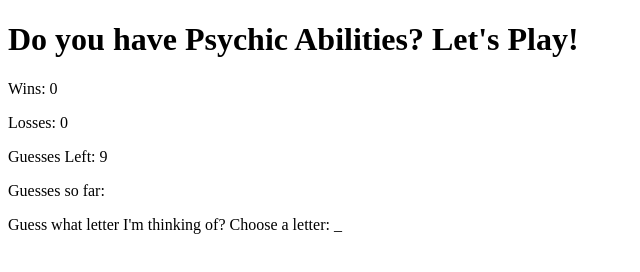
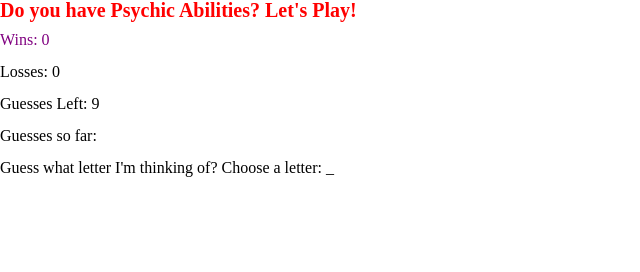
Before and after one commit to looksue/Psychic-Game, a plain HTML site: page index.html in a window 1280 px wide. Shown: the whole page, without its empty margins (0-640 px from the left). Drawn offline with Linux system fonts and the light colour scheme.

Commit message:
added div classes

```diff
--- a/assets/css/reset.css
+++ b/assets/css/reset.css
@@ -0,0 +1,48 @@
+/* http://meyerweb.com/eric/tools/css/reset/
+   v2.0 | 20110126
+   License: none (public domain)
+*/
+
+html, body, div, span, applet, object, iframe,
+h1, h2, h3, h4, h5, h6, p, blockquote, pre,
+a, abbr, acronym, address, big, cite, code,
+del, dfn, em, img, ins, kbd, q, s, samp,
+small, strike, strong, sub, sup, tt, var,
+b, u, i, center,
+dl, dt, dd, ol, ul, li,
+fieldset, form, label, legend,
+table, caption, tbody, tfoot, thead, tr, th, td,
+article, aside, canvas, details, embed,
+figure, figcaption, footer, header, hgroup,
+menu, nav, output, ruby, section, summary,
+time, mark, audio, video {
+	margin: 0;
+	padding: 0;
+	border: 0;
+	font-size: 100%;
+	font: inherit;
+	vertical-align: baseline;
+}
+/* HTML5 display-role reset for older browsers */
+article, aside, details, figcaption, figure,
+footer, header, hgroup, menu, nav, section {
+	display: block;
+}
+body {
+	line-height: 1;
+}
+ol, ul {
+	list-style: none;
+}
+blockquote, q {
+	quotes: none;
+}
+blockquote:before, blockquote:after,
+q:before, q:after {
+	content: '';
+	content: none;
+}
+table {
+	border-collapse: collapse;
+	border-spacing: 0;
+}
--- a/assets/css/style.css
+++ b/assets/css/style.css
@@ -0,0 +1,10 @@
+h1 {
+    color: #ff0000;
+    padding: 0px 0px 12px 0px;
+    font-size: 20px;
+    font-weight: bold;
+}
+
+.divWins {
+        color: purple;
+}
--- a/index.html
+++ b/index.html
@@ -1,22 +1,27 @@
 <!DOCTYPE html>
 <html lang="en">
+
 <head>
     <meta charset="UTF-8">
     <meta name="viewport" content="width=device-width, initial-scale=1.0">
     <meta http-equiv="X-UA-Compatible" content="ie=edge">
+    <link rel="stylesheet" type="text/css" href="assets\css\reset.css">
+    <link rel="stylesheet" type="text/css" href="assets\css\style.css">
     <title>Psychic Game</title>
     <script src="assets\javascript\game.js"></script>
 </head>
+
 <body>
     <h1>Do you have Psychic Abilities? Let's Play!</h1>
-    <div id="divWins">Wins: 0</div>
-        <p></p>
-    <div id="divLosses">Losses: 0</div>
-        <p></p>
-    <div id="divGuessesLeft">Guesses Left: 9</div>
-        <p></p>
-    <div id="divGuessesSoFar">Guesses so far: </div>
-        <p></p>
+    <div id="divWins" class="divWins">Wins: 0</div>
+    <p>&nbsp;</p>
+    <div id="divLosses" class="divLosses">Losses: 0</div>
+    <p>&nbsp;</p>
+    <div id="divGuessesLeft" class="divGuessesLeft">Guesses Left: 9</div>
+    <p>&nbsp;</p>
+    <div id="divGuessesSoFar" class="divGuessesSoFar">Guesses so far: </div>
+    <p>&nbsp;</p>
     <div id="txtLabel">Guess what letter I'm thinking of? Choose a letter: _</div>
 </body>
+
 </html>
```
